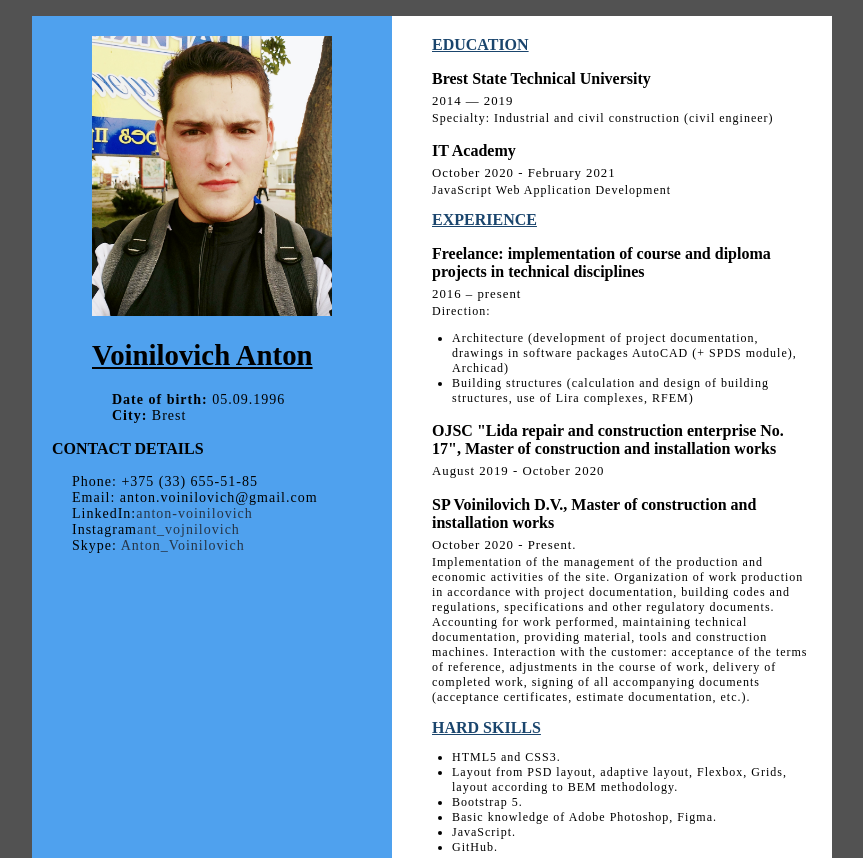
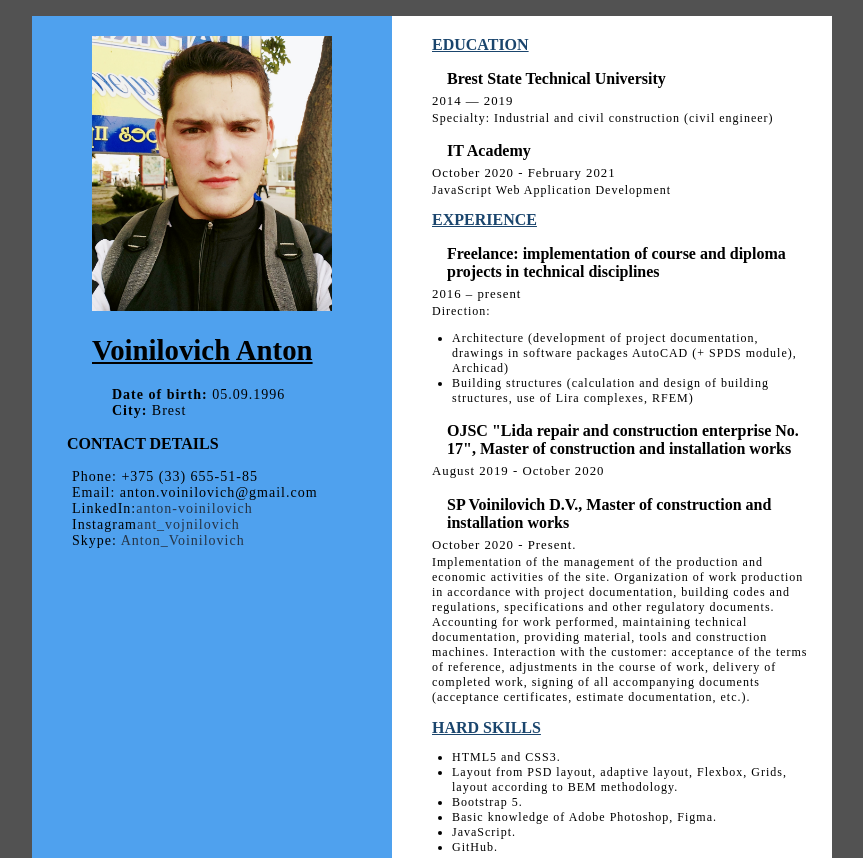
Before and after one commit to AntonVoinilovich/rsschool-cv, a plain HTML site: page index.html in a window 1280 px wide. Shown: the top 858 px of the page, without its empty margins (208-1071 px from the left). Drawn offline with Linux system fonts and the light colour scheme.

Commit message:
fix: size img in .css
fix: size img in .css

```diff
--- a/style.css
+++ b/style.css
@@ -32,7 +32,7 @@ html {
     }
     img {
         width: 240px;
-        height: 280px;
+        height: 275px;
     }
     .cv-left {
       flex: 1;
@@ -57,6 +57,7 @@ html {
         font-size: 1em;
       font-family: 'Sanchez', serif;
       font-weight: bold;
+      margin-left: 15px;
     }
     h4 {
       font-family: 'Sanchez', serif;
```
